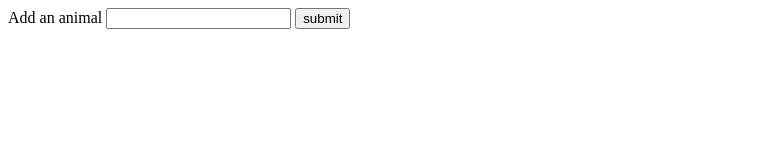
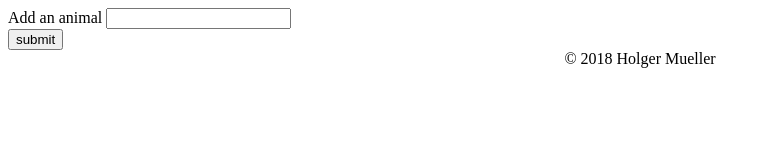
Before and after one commit to Holgermueller/Giphyhomework, a plain HTML site: page index.html in a window 1280 px wide. Shown: the whole page, without its empty margins (0-771 px from the left). Drawn offline with nearby package versions, Linux system fonts and the light colour scheme; files whose address does not match are found by name.

Commit message:
began css

```diff
--- a/assets/css/styles.css
+++ b/assets/css/styles.css
@@ -0,0 +1,8 @@
+
+
+
+
+
+.footer {
+    text-align: center;
+}
--- a/index.html
+++ b/index.html
@@ -28,7 +28,7 @@
     <label for="animal input">Add an animal</label>
 
     <input type="text" id="animalInput">
-
+    <br>
     <input type="submit" name="addAnimal" id="addAnimal" value="submit">
 
 </form>
@@ -36,6 +36,7 @@
 
 <div id="animals"></div>
 
+<footer class="footer">&copy; 2018 Holger Mueller</footer>
 
 <!--scripts-->
 <script type="text/javascript" src="/Users/holgermueller/Desktop/Giphyhomework/assets/giphy.js"></script>
```
